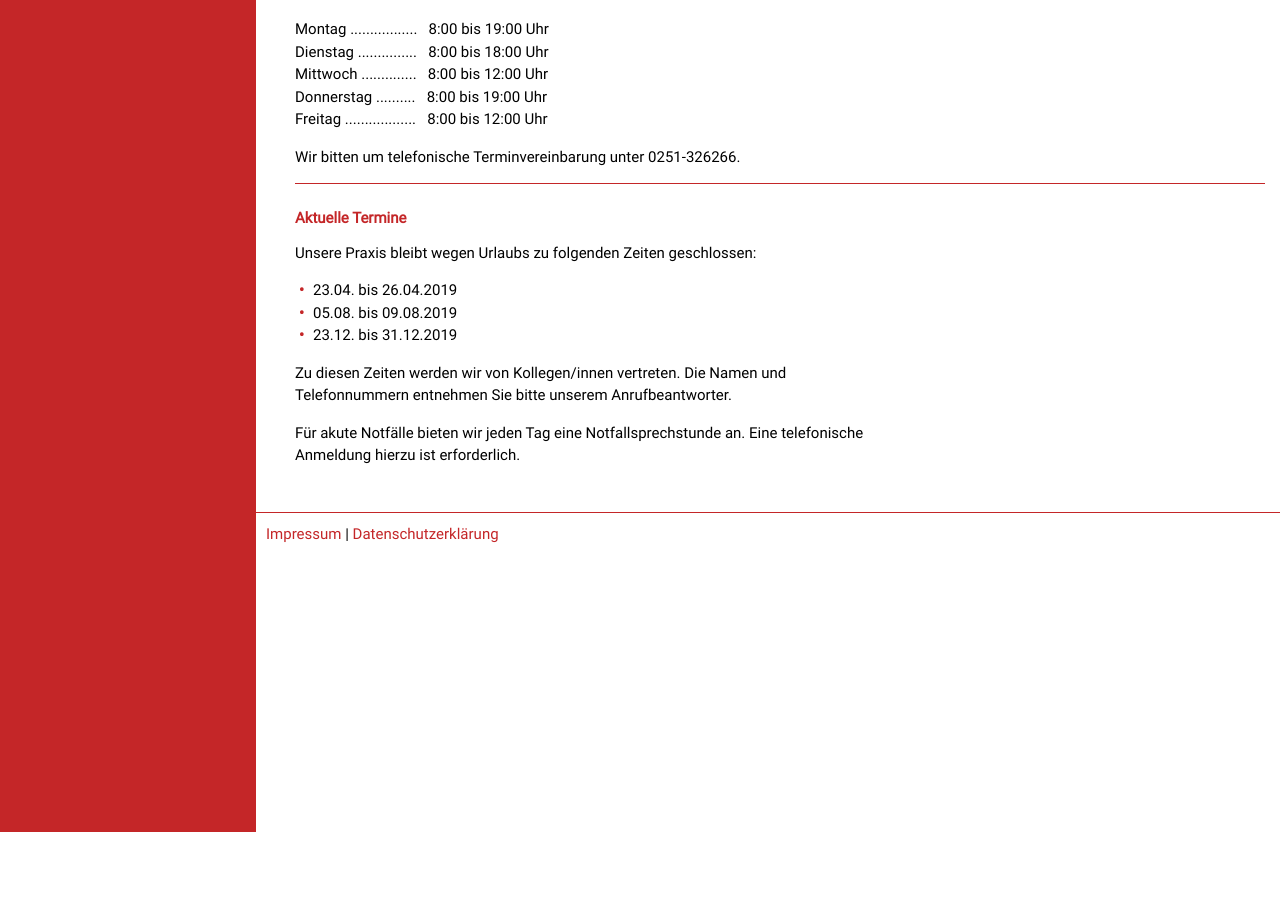
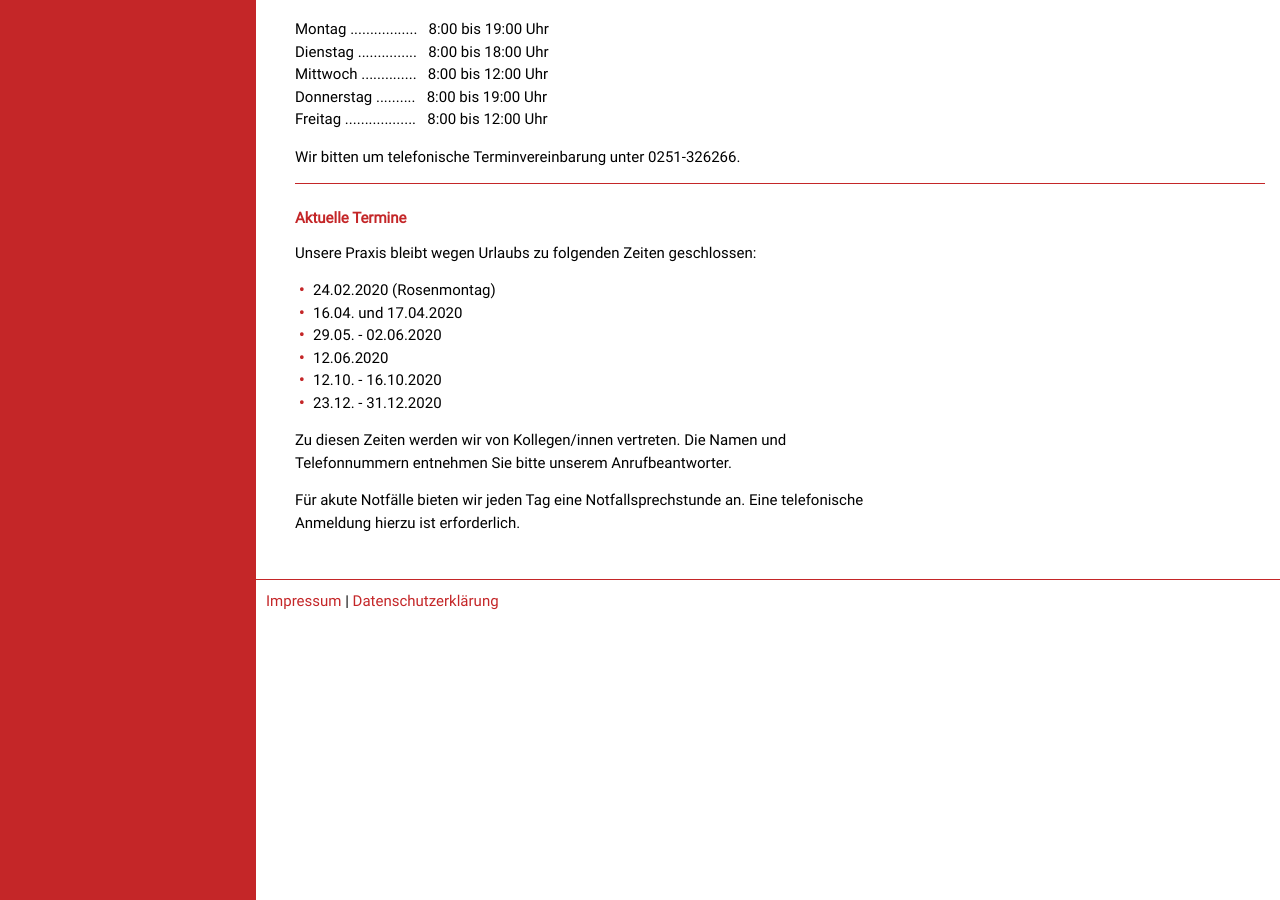
Before and after one commit to drmonikaburger/drmonikaburger.github.com, a Jekyll site: the page built from sprechzeiten.html, in a window 1280 px wide and 900 px high, scrolled down 754 px. Built offline with Jekyll 4.4.1, drawn with Linux system fonts in a browser that asks for light colours; before the commit the page ends 1586 px from its top, so only the background shows below that.

Commit message:
urlaub 2020

```diff
--- a/sprechzeiten.html
+++ b/sprechzeiten.html
@@ -22,9 +22,12 @@ Freitag .................. &nbsp; 8:00 bis 12:00 Uhr
 <p>Unsere Praxis bleibt wegen Urlaubs zu folgenden Zeiten geschlossen:</p>
 
 <ul>
-  <li>23.04. bis 26.04.2019</li>
-  <li>05.08. bis 09.08.2019</li>
-  <li>23.12. bis 31.12.2019</li>
+  <li>24.02.2020 (Rosenmontag)</li>
+  <li>16.04. und 17.04.2020</li>
+  <li>29.05. - 02.06.2020</li>
+  <li>12.06.2020</li>
+  <li>12.10. - 16.10.2020</li>
+  <li>23.12. - 31.12.2020</li>
 </ul>
 
 <p>Zu diesen Zeiten werden wir von Kollegen/innen vertreten.
```
